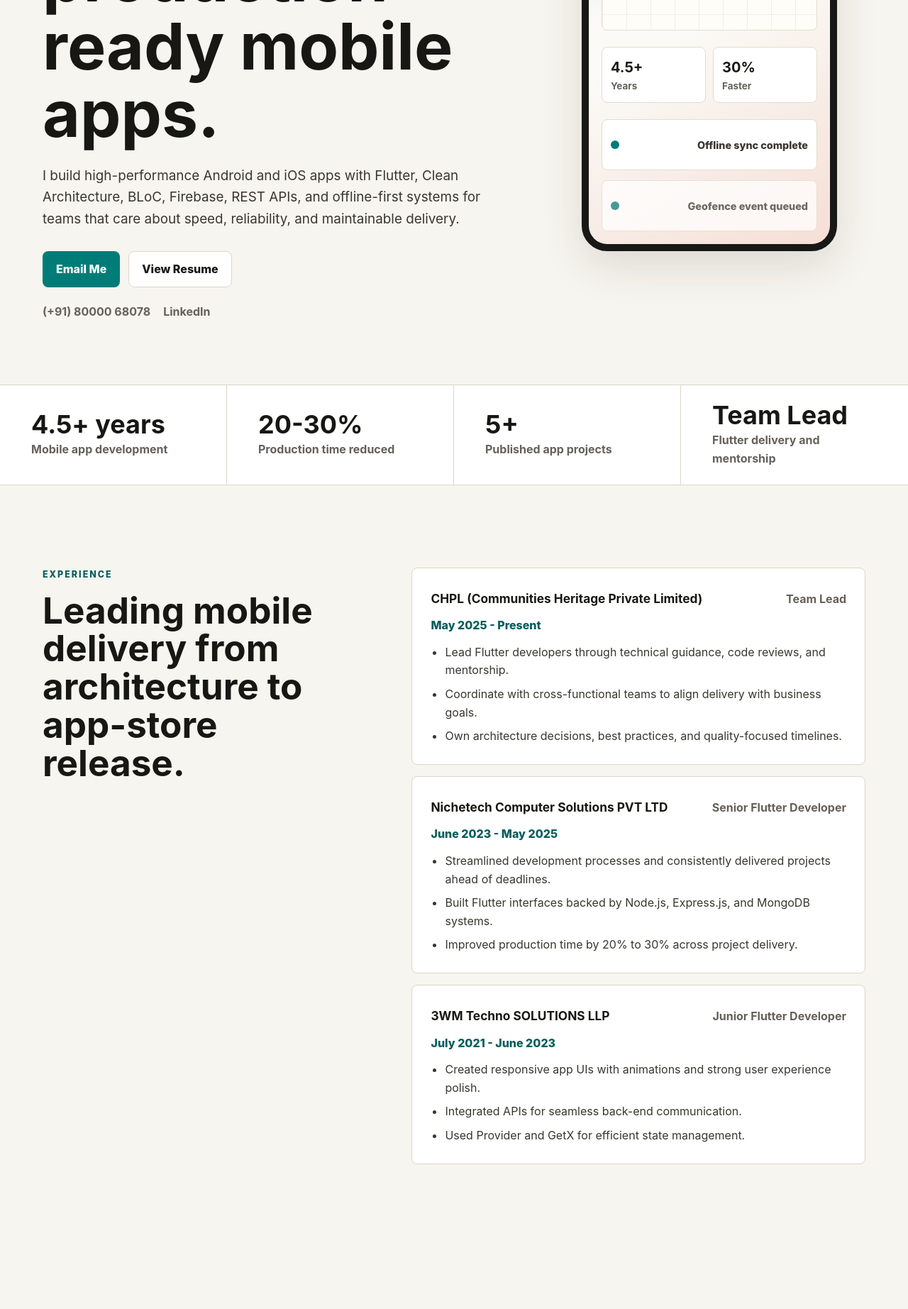
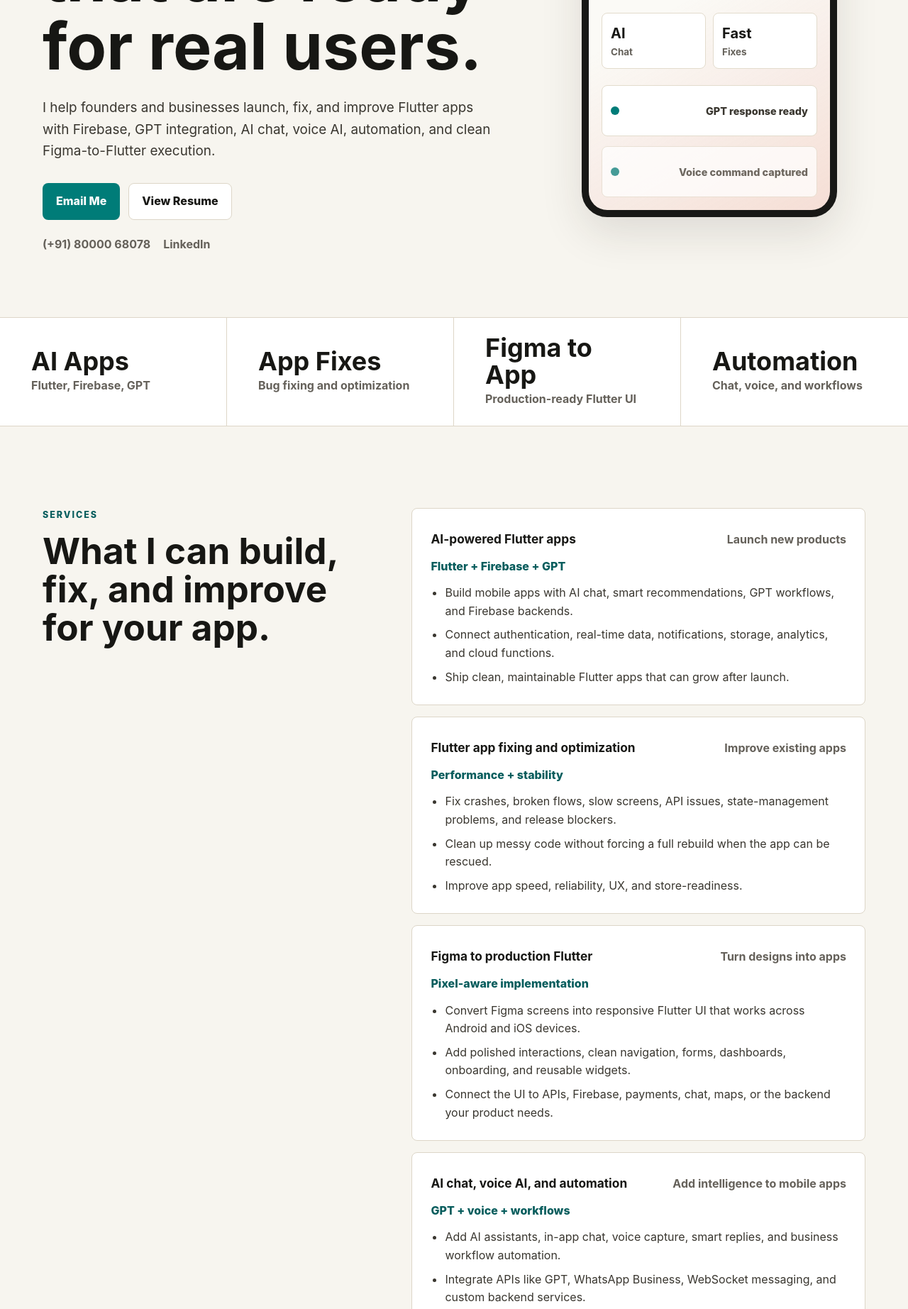
Before and after one commit to Arshadshaykh/portfolio-Arshad-depth, a plain HTML site: page index.html in a window 1280 px wide. Shown: the part 560-2405 px from the top of the page at 71% size. Drawn offline with Linux system fonts and the light colour scheme.

Commit message:
Update index.html

```diff
--- a/index.html
+++ b/index.html
@@ -5,9 +5,9 @@
     <meta name="viewport" content="width=device-width, initial-scale=1.0" />
     <meta
       name="description"
-      content="Portfolio of Arshadhusain Shaikh, Senior Flutter Developer building scalable mobile apps with Flutter, Dart, BLoC, Firebase, Node.js, and offline-first architecture."
+      content="Portfolio of Arshadhusain Shaikh, Flutter developer building AI-powered mobile apps, Firebase apps, GPT integrations, Figma-to-Flutter products, and app optimization work."
     />
-    <title>Arshadhusain Shaikh | Senior Flutter Developer</title>
+    <title>Arshadhusain Shaikh | AI Flutter App Developer</title>
     <link rel="stylesheet" href="styles.css" />
   </head>
   <body>
@@ -18,9 +18,9 @@
       </a>
 
       <nav class="desktop-nav" aria-label="Primary navigation">
-        <a href="#work">Work</a>
+        <a href="#work">Services</a>
         <a href="#projects">Projects</a>
-        <a href="#skills">Skills</a>
+        <a href="#skills">Capabilities</a>
         <a href="#resume">Resume</a>
         <a class="nav-cta" href="mailto:devarshad0@gmail.com">Contact</a>
       </nav>
@@ -32,9 +32,9 @@
           <span></span>
         </summary>
         <nav aria-label="Mobile navigation">
-          <a href="#work">Work</a>
+          <a href="#work">Services</a>
           <a href="#projects">Projects</a>
-          <a href="#skills">Skills</a>
+          <a href="#skills">Capabilities</a>
           <a href="#resume">Resume</a>
           <a href="mailto:devarshad0@gmail.com">Contact</a>
         </nav>
@@ -45,11 +45,10 @@
       <section class="hero section-shell">
         <div class="hero-copy">
           <p class="eyebrow">Ahmedabad, Gujarat, India</p>
-          <h1>Senior Flutter Developer for scalable, production-ready mobile apps.</h1>
+          <h1>I build AI-powered Flutter apps that are ready for real users.</h1>
           <p class="hero-intro">
-            I build high-performance Android and iOS apps with Flutter, Clean Architecture,
-            BLoC, Firebase, REST APIs, and offline-first systems for teams that care about
-            speed, reliability, and maintainable delivery.
+            I help founders and businesses launch, fix, and improve Flutter apps with Firebase,
+            GPT integration, AI chat, voice AI, automation, and clean Figma-to-Flutter execution.
           </p>
           <div class="hero-actions" aria-label="Contact and resume links">
             <a class="button primary" href="mailto:devarshad0@gmail.com">Email Me</a>
@@ -66,7 +65,7 @@
             <div class="phone-top"></div>
             <div class="app-screen">
               <div class="status-line">
-                <span>Fleet Sync</span>
+                <span>AI App Flow</span>
                 <strong>98%</strong>
               </div>
               <div class="map-panel">
@@ -77,16 +76,16 @@
                 <span class="pin pin-three"></span>
               </div>
               <div class="metric-grid">
-                <span><strong>4.5+</strong> Years</span>
-                <span><strong>30%</strong> Faster</span>
+                <span><strong>AI</strong> Chat</span>
+                <span><strong>Fast</strong> Fixes</span>
               </div>
               <div class="task-card">
                 <span></span>
-                <p>Offline sync complete</p>
+                <p>GPT response ready</p>
               </div>
               <div class="task-card muted">
                 <span></span>
-                <p>Geofence event queued</p>
+                <p>Voice command captured</p>
               </div>
             </div>
           </div>
@@ -95,65 +94,78 @@
 
       <section class="stats-band" aria-label="Professional highlights">
         <div>
-          <strong>4.5+ years</strong>
-          <span>Mobile app development</span>
+          <strong>AI Apps</strong>
+          <span>Flutter, Firebase, GPT</span>
         </div>
         <div>
-          <strong>20-30%</strong>
-          <span>Production time reduced</span>
+          <strong>App Fixes</strong>
+          <span>Bug fixing and optimization</span>
         </div>
         <div>
-          <strong>5+</strong>
-          <span>Published app projects</span>
+          <strong>Figma to App</strong>
+          <span>Production-ready Flutter UI</span>
         </div>
         <div>
-          <strong>Team Lead</strong>
-          <span>Flutter delivery and mentorship</span>
+          <strong>Automation</strong>
+          <span>Chat, voice, and workflows</span>
         </div>
       </section>
 
       <section id="work" class="section-shell split-section">
         <div class="section-heading">
-          <p class="eyebrow">Experience</p>
-          <h2>Leading mobile delivery from architecture to app-store release.</h2>
+          <p class="eyebrow">Services</p>
+          <h2>What I can build, fix, and improve for your app.</h2>
         </div>
         <div class="timeline">
           <article class="timeline-item">
             <div>
-              <h3>CHPL (Communities Heritage Private Limited)</h3>
-              <p>Team Lead</p>
+              <h3>AI-powered Flutter apps</h3>
+              <p>Launch new products</p>
             </div>
-            <time>May 2025 - Present</time>
+            <time>Flutter + Firebase + GPT</time>
             <ul>
-              <li>Lead Flutter developers through technical guidance, code reviews, and mentorship.</li>
-              <li>Coordinate with cross-functional teams to align delivery with business goals.</li>
-              <li>Own architecture decisions, best practices, and quality-focused timelines.</li>
+              <li>Build mobile apps with AI chat, smart recommendations, GPT workflows, and Firebase backends.</li>
+              <li>Connect authentication, real-time data, notifications, storage, analytics, and cloud functions.</li>
+              <li>Ship clean, maintainable Flutter apps that can grow after launch.</li>
             </ul>
           </article>
 
           <article class="timeline-item">
             <div>
-              <h3>Nichetech Computer Solutions PVT LTD</h3>
-              <p>Senior Flutter Developer</p>
+              <h3>Flutter app fixing and optimization</h3>
+              <p>Improve existing apps</p>
             </div>
-            <time>June 2023 - May 2025</time>
+            <time>Performance + stability</time>
             <ul>
-              <li>Streamlined development processes and consistently delivered projects ahead of deadlines.</li>
-              <li>Built Flutter interfaces backed by Node.js, Express.js, and MongoDB systems.</li>
-              <li>Improved production time by 20% to 30% across project delivery.</li>
+              <li>Fix crashes, broken flows, slow screens, API issues, state-management problems, and release blockers.</li>
+              <li>Clean up messy code without forcing a full rebuild when the app can be rescued.</li>
+              <li>Improve app speed, reliability, UX, and store-readiness.</li>
             </ul>
           </article>
 
           <article class="timeline-item">
             <div>
-              <h3>3WM Techno SOLUTIONS LLP</h3>
-              <p>Junior Flutter Developer</p>
+              <h3>Figma to production Flutter</h3>
+              <p>Turn designs into apps</p>
             </div>
-            <time>July 2021 - June 2023</time>
+            <time>Pixel-aware implementation</time>
             <ul>
-              <li>Created responsive app UIs with animations and strong user experience polish.</li>
-              <li>Integrated APIs for seamless back-end communication.</li>
-              <li>Used Provider and GetX for efficient state management.</li>
+              <li>Convert Figma screens into responsive Flutter UI that works across Android and iOS devices.</li>
+              <li>Add polished interactions, clean navigation, forms, dashboards, onboarding, and reusable widgets.</li>
+              <li>Connect the UI to APIs, Firebase, payments, chat, maps, or the backend your product needs.</li>
+            </ul>
+          </article>
+
+          <article class="timeline-item">
+            <div>
+              <h3>AI chat, voice AI, and automation</h3>
+              <p>Add intelligence to mobile apps</p>
+            </div>
+            <time>GPT + voice + workflows</time>
+            <ul>
+              <li>Add AI assistants, in-app chat, voice capture, smart replies, and business workflow automation.</li>
+              <li>Integrate APIs like GPT, WhatsApp Business, WebSocket messaging, and custom backend services.</li>
+              <li>Create practical AI features that save time for users instead of feeling like a demo.</li>
             </ul>
           </article>
         </div>
@@ -162,7 +174,7 @@
       <section id="projects" class="section-shell">
         <div class="section-heading compact">
           <p class="eyebrow">Selected Projects</p>
-          <h2>Apps shipped across field operations, business messaging, safety, content, and enterprise migration.</h2>
+          <h2>Real shipped apps behind the client outcomes I focus on.</h2>
         </div>
         <div class="project-grid">
           <article class="project-card featured">
@@ -235,49 +247,49 @@
 
       <section id="skills" class="section-shell split-section">
         <div class="section-heading">
-          <p class="eyebrow">Technologies</p>
-          <h2>A practical stack for durable mobile products.</h2>
+          <p class="eyebrow">Capabilities</p>
+          <h2>Clear ways I can help your mobile product move forward.</h2>
         </div>
         <div class="skills-layout">
           <div class="skill-group">
-            <h3>Core Skills</h3>
+            <h3>AI app development</h3>
             <div class="pill-list">
               <span>Flutter</span>
-              <span>Dart</span>
-              <span>BLoC</span>
-              <span>GetX</span>
-              <span>Provider</span>
-              <span>REST APIs</span>
               <span>Firebase</span>
-              <span>Offline-first Apps</span>
+              <span>GPT Integration</span>
+              <span>AI Chat</span>
+              <span>Voice AI</span>
+              <span>Smart Automation</span>
             </div>
           </div>
           <div class="skill-group">
-            <h3>Architecture</h3>
+            <h3>Existing app improvements</h3>
             <div class="pill-list">
-              <span>Clean Architecture</span>
-              <span>Modular Architecture</span>
-              <span>SOLID</span>
-              <span>Scalable Codebase</span>
+              <span>Bug Fixes</span>
+              <span>Performance Optimization</span>
+              <span>Crash Fixing</span>
+              <span>Code Cleanup</span>
+              <span>Store Release Support</span>
             </div>
           </div>
           <div class="skill-group">
-            <h3>Backend + Data</h3>
+            <h3>Figma to Flutter</h3>
             <div class="pill-list">
-              <span>Node.js</span>
-              <span>Express.js</span>
-              <span>MySQL</span>
-              <span>MongoDB</span>
-              <span>SQLite</span>
+              <span>Responsive UI</span>
+              <span>Production Screens</span>
+              <span>Reusable Widgets</span>
+              <span>Forms</span>
+              <span>Dashboards</span>
             </div>
           </div>
           <div class="skill-group">
-            <h3>Quality</h3>
+            <h3>Integrations</h3>
             <div class="pill-list">
-              <span>Unit Testing</span>
-              <span>UI Testing</span>
-              <span>Code Reviews</span>
-              <span>Mentorship</span>
+              <span>REST APIs</span>
+              <span>WhatsApp Business API</span>
+              <span>WebSocket</span>
+              <span>Push Notifications</span>
+              <span>Payments</span>
             </div>
           </div>
         </div>
@@ -329,7 +341,7 @@
     <footer class="site-footer">
       <div>
         <strong>Arshadhusain Shaikh</strong>
-        <span>Senior Flutter Developer</span>
+        <span>AI Flutter App Developer</span>
       </div>
       <div class="footer-links">
         <a href="mailto:devarshad0@gmail.com">devarshad0@gmail.com</a>
```
